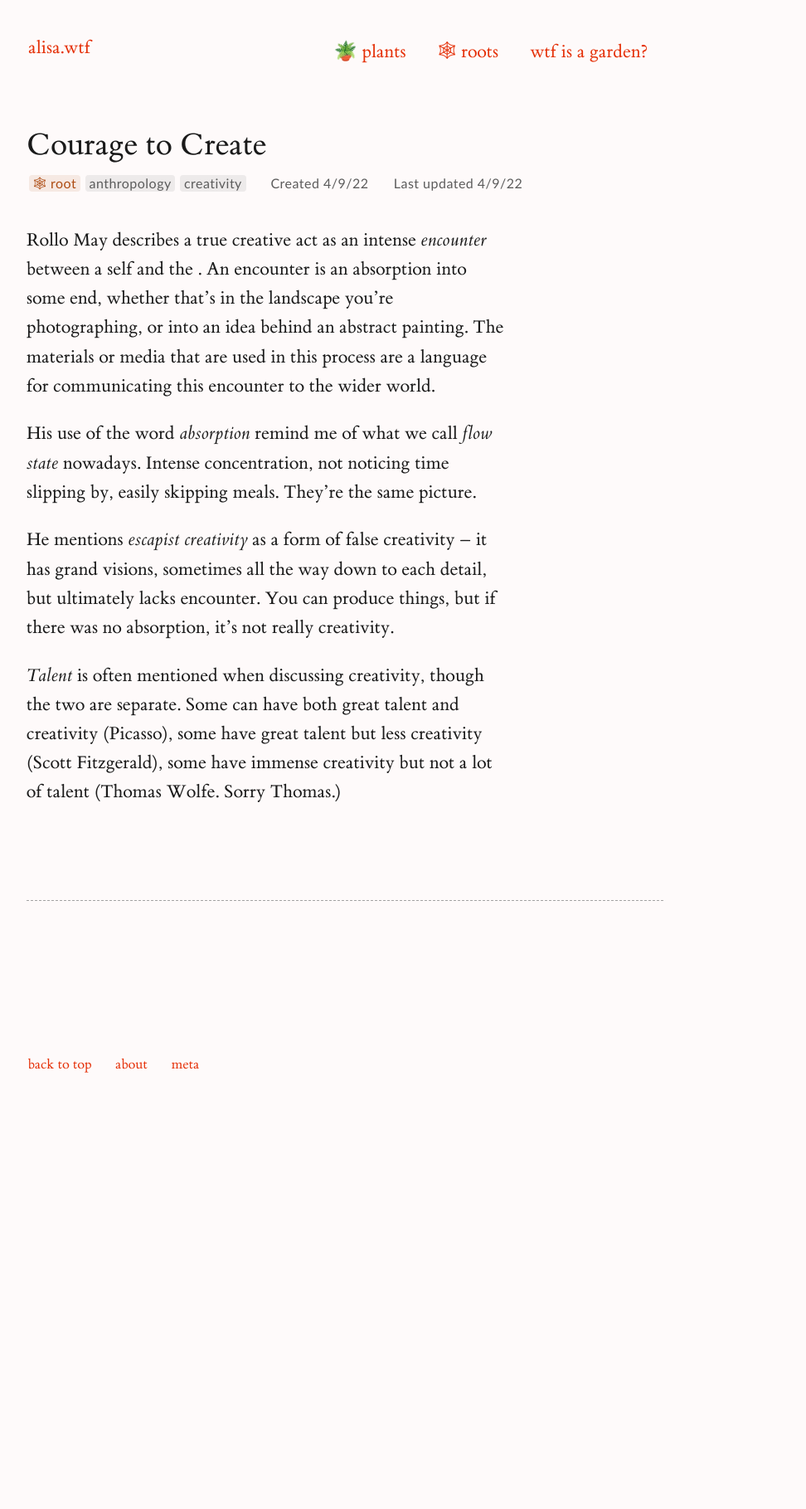
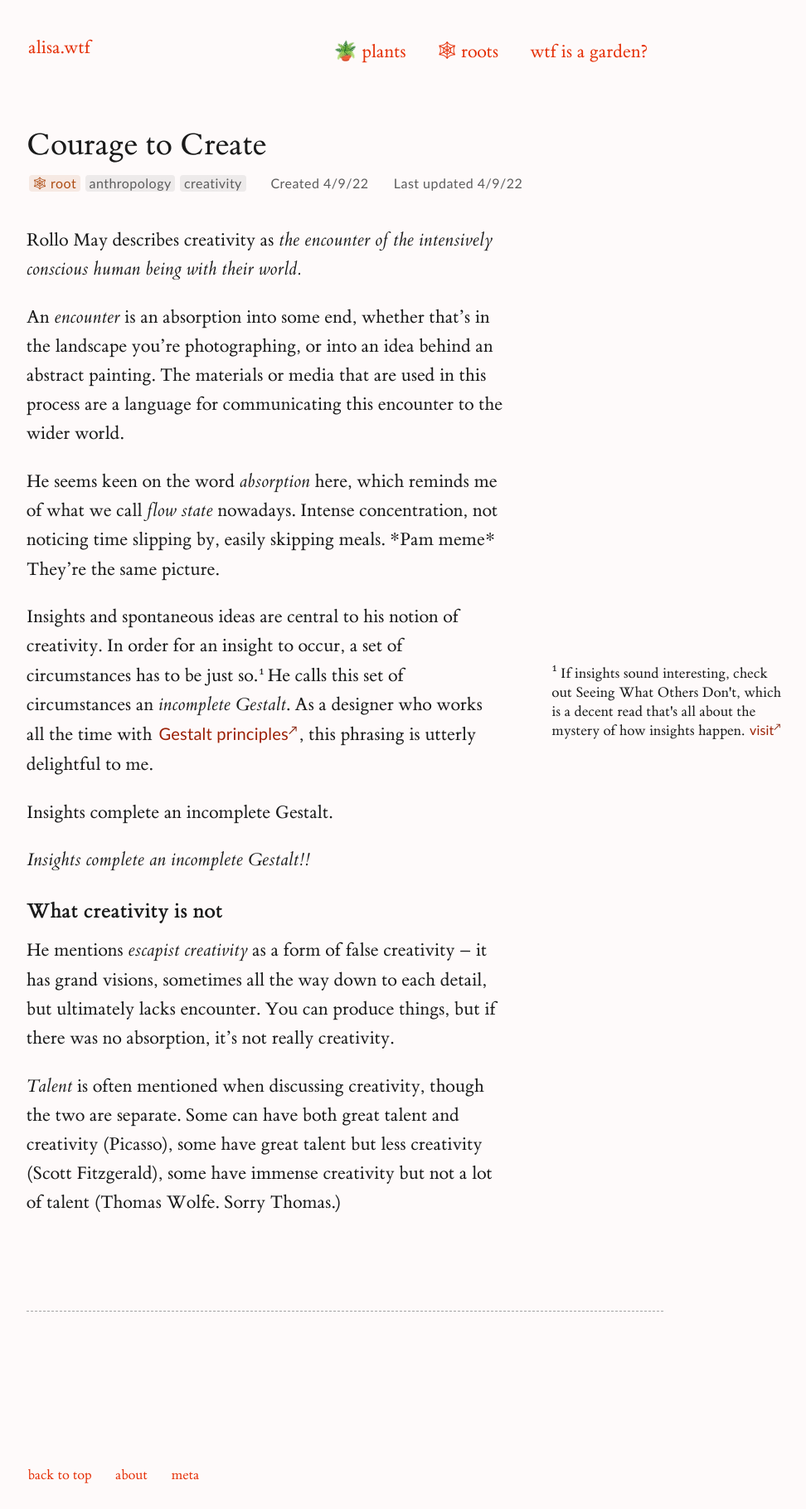
Before and after one commit to alisasgithub/alisa-digital-garden, a Jekyll site: the page docs/courage-to-create.html, which Jekyll copies as it is, in a window 1280 px wide. Shown: the whole page at 83% size, without its empty margins (224-1196 px from the left). Built offline with Jekyll 4.4.1, drawn with Linux system fonts in a browser that asks for light colours; nearby versions of some CDN libraries; before the commit the page ends 1324 px from its top, so only the background shows below that.

Commit message:
adds more book notes and cleans up Roots page

```diff
--- a/docs/courage-to-create.html
+++ b/docs/courage-to-create.html
@@ -11,7 +11,7 @@
 
   <meta name="viewport" content="width=device-width, initial-scale=1.0">
 
-  <meta name="description" content="Rollo May describes a true creative act as an intense encounter between a self and the . An encounter is an absorption into some end, whether that’s in the l...">
+  <meta name="description" content="Rollo May describes creativity as the encounter of the intensively conscious human being with their world.">
 
   <meta property="og:site_name" content="alisa.wtf">
 
@@ -21,7 +21,7 @@
   <script src="https://code.iconify.design/2/2.1.2/iconify.min.js"></script>
 
 
-  <meta property="og:description" content="Rollo May describes a true creative act as an intense encounter between a self and the . An encounter is an absorption into some end, whether that’s in the l..."/>
+  <meta property="og:description" content="Rollo May describes creativity as the encounter of the intensively conscious human being with their world."/>
 
 
 
@@ -102,9 +102,19 @@
     <content>
       <!DOCTYPE html PUBLIC "-//W3C//DTD HTML 4.0 Transitional//EN" "http://www.w3.org/TR/REC-html40/loose.dtd">
 <html><body>
-<p>Rollo May describes a true creative act as an intense <em>encounter</em> between a self and the . An encounter is an absorption into some end, whether that’s in the landscape you’re photographing, or into an idea behind an abstract painting. The materials or media that are used in this process are a language for communicating this encounter to the wider world.</p>
+<p>Rollo May describes creativity as <em>the encounter of the intensively conscious human being with their world.</em></p>
 
-<p>His use of the word <em>absorption</em> remind me of what we call <em>flow state</em> nowadays. Intense concentration, not noticing time slipping by, easily skipping meals. They’re the same picture.</p>
+<p>An <em>encounter</em> is an absorption into some end, whether that’s in the landscape you’re photographing, or into an idea behind an abstract painting. The materials or media that are used in this process are a language for communicating this encounter to the wider world.</p>
+
+<p>He seems keen on the word <em>absorption</em> here, which reminds me of what we call <em>flow state</em> nowadays. Intense concentration, not noticing time slipping by, easily skipping meals. *Pam meme* They’re the same picture.</p>
+
+<p>Insights and spontaneous ideas are central to his notion of creativity. In order for an insight to occur, a set of circumstances has to be just so.<label for="sn-insights" class="margin-toggle sidenote-number"></label><input type="checkbox" id="sn-insights" class="margin-toggle"><side class="sidenote">If insights sound interesting, check out Seeing What Others Don't, which is a decent read that's all about the mystery of how insights happen.   <a href="https://www.goodreads.com/book/show/16043549-seeing-what-others-don-t" target="blank">visit</a></side> He calls this set of circumstances an <em>incomplete Gestalt</em>. As a designer who works all the time with <a href="https://www.interaction-design.org/literature/topics/gestalt-principles" target="blank">Gestalt principles</a>, this phrasing is utterly delightful to me.</p>
+
+<p>Insights complete an incomplete Gestalt.</p>
+
+<p><em>Insights complete an incomplete Gestalt!!</em></p>
+
+<h3 id="what-creativity-is-not">What creativity is not</h3>
 
 <p>He mentions <em>escapist creativity</em> as a form of false creativity – it has grand visions, sometimes all the way down to each detail, but ultimately lacks encounter. You can produce things, but if there was no absorption, it’s not really creativity.</p>
 
```
Also changed, not shown: _notes/roots-wiki/courage to create.md (+12 -2 lines), _pages/roots.md (+1 -3 lines), docs/roots.html (+1 -69 lines).
